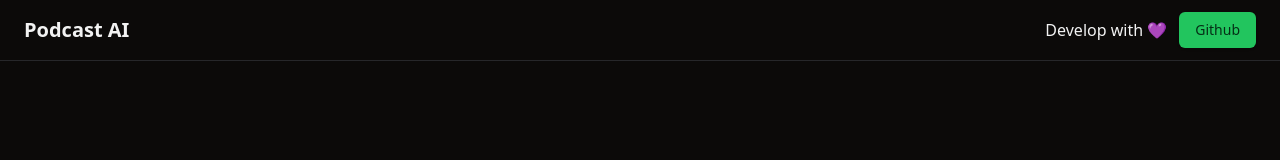
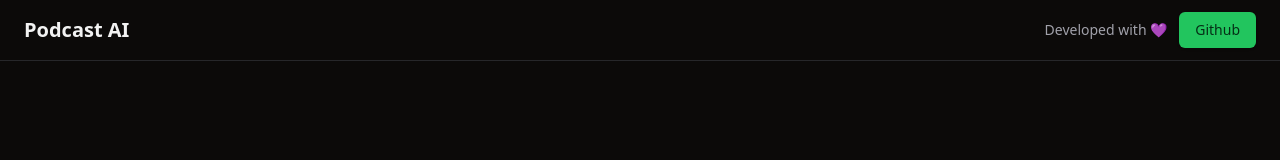
Before and after one commit to evandrolugli/pod-summarizer, a React (Vite) app: page / in a window 1280 px wide. Shown: the top 160 px of the page. Built offline with nearby package versions, Linux system fonts and the light colour scheme.

Commit message:
Update header

```diff
--- a/src/App.tsx
+++ b/src/App.tsx
@@ -6,7 +6,7 @@ export function App() {
       <div className="px-6 py-3 flex items-center justify-between border-b">
         <h1 className="text-xl font-bold">Podcast AI</h1>
         <div className="flex items-center gap-3">
-          <span>Develop with 💜</span>
+          <span className="text-sm text-zinc-400">Developed with 💜</span>
           <Button>Github</Button>
         </div>
       </div>
```
